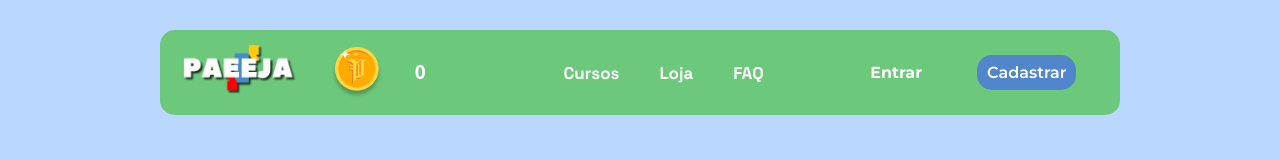
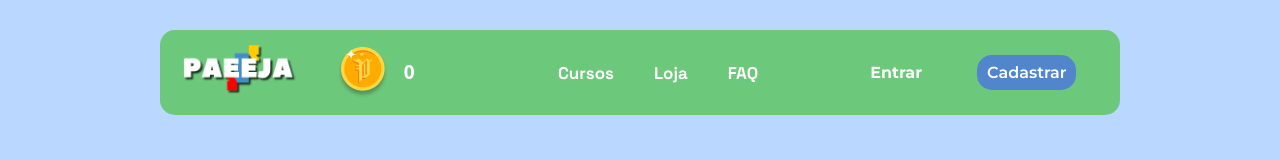
Before and after one commit to LeonardoBCL/P.A.E.E.J.A, a website: page public/views/home.html in a window 1280 px wide. Shown: the top 160 px of the page. Drawn offline with nearby package versions, Linux system fonts and the light colour scheme; files that its build step writes are made by us from their sources; no server answers.

Commit message:
Concertando o Gap entre a imagem da Moeda e o Valor da moeda

```diff
--- a/public/css/navbar.css
+++ b/public/css/navbar.css
@@ -18,18 +18,31 @@
   font-family: "Montserrat", sans-serif;
 }
 
+/* Container da moeda */
+.moeda-container {
+  display: flex;
+  align-items: center;
+  gap: 20px; /* Espaçamento controlado entre imagem e número */
+}
 
-/* Alteraçoes no valor da moeda do usuario */
-.paeeja-moeda-valor{
+/* Ajustes específicos para a moeda */
+.navbar img[alt="Moeda Paeeja"] {
+  margin-right: -3px; /* Puxa a imagem para mais perto do número */
+}
+
+/* Valor da moeda */
+.paeeja-moeda-valor {
   font-size: 19px;
   font-family: system-ui, -apple-system, BlinkMacSystemFont, 'Segoe UI', Roboto, Oxygen, Ubuntu, Cantarell, 'Open Sans', 'Helvetica Neue', sans-serif;
   font-weight: 800;
   color: white;
-  margin: 0; /* Remove margens padrão */
-  padding: 0; /* Remove paddings indesejados */
-  line-height: 1; /* Evita altura extra */
-  white-space: nowrap; /* Evita quebra de linha */
-  min-width: 60px; /* Largura mínima para valores maiores */
+  margin: 0;
+  padding: 0;
+  line-height: 1;
+  white-space: nowrap;
+  min-width: 60px;
+  margin-left: -2px; /* Ajuste fino para aproximar do ícone */
+  letter-spacing: -0.5px; /* Reduz espaçamento entre caracteres */
 }
 
 
--- a/public/views/nav.html
+++ b/public/views/nav.html
@@ -6,9 +6,10 @@
 
     </div>
 
-
-      <img src="../imgs/images_paeeja/moeda-paeeja.png" alt="Moeda Paeeja">
-      <span id="paeeja-moeda-valor" class="paeeja-moeda-valor">0</span>
+    <div class="moeda-container">
+  <img src="../imgs/images_paeeja/moeda-paeeja.png" alt="Moeda Paeeja">
+  <span id="paeeja-moeda-valor" class="paeeja-moeda-valor">0</span>
+</div>
 
     <nav class="nav-menu">
       <ul>
```
